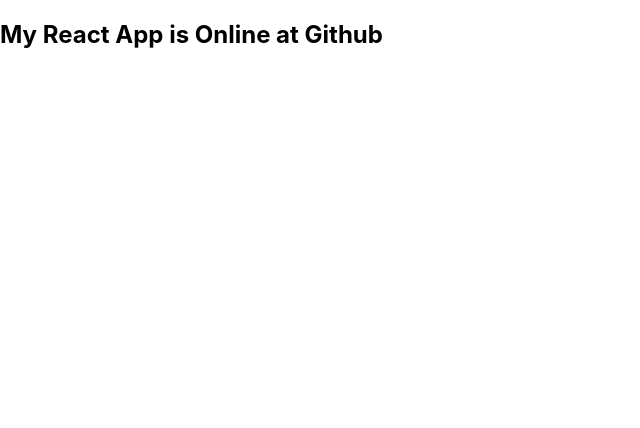
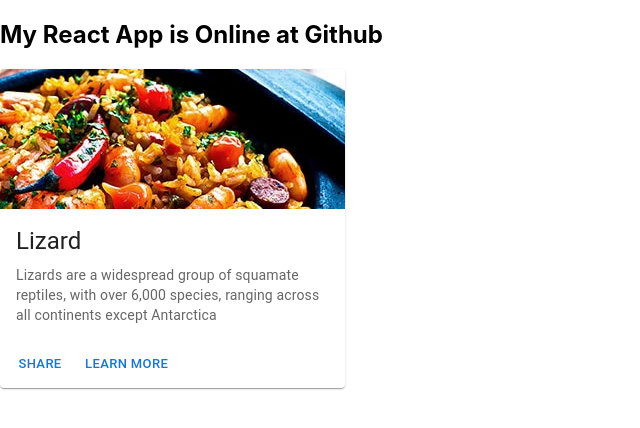
Before and after one commit to codesproject/kontect, a React (Create React App) app: page / in a window 1280 px wide. Shown: the top 428 px of the page, without its empty margins (0-640 px from the left). Built offline with nearby package versions, Linux system fonts and the light colour scheme.

Commit message:
mui card

```diff
--- a/package.json
+++ b/package.json
@@ -4,9 +4,14 @@
   "version": "0.1.0",
   "private": true,
   "dependencies": {
+    "@emotion/react": "^11.9.0",
+    "@emotion/styled": "^11.8.1",
+    "@mui/material": "^5.6.4",
     "@testing-library/jest-dom": "^5.16.4",
     "@testing-library/react": "^13.2.0",
     "@testing-library/user-event": "^13.5.0",
+    "install": "^0.13.0",
+    "npm": "^8.9.0",
     "react": "^18.1.0",
     "react-dom": "^18.1.0",
     "react-scripts": "5.0.1",
--- a/src/App.js
+++ b/src/App.js
@@ -1,9 +1,13 @@
 import './App.css';
+import Cont from './cont';
+
+
 
 function App() {
   return (
     <div>
       <h2>My React App is Online at Github</h2>
+      <Cont />
     </div>
   );
 }
--- /dev/null
+++ b/src/cont.js
@@ -0,0 +1,38 @@
+import img from './images/paella.jpg';
+import Card from '@mui/material/Card';
+import CardActions from '@mui/material/CardActions';
+import CardContent from '@mui/material/CardContent';
+import CardMedia from '@mui/material/CardMedia';
+import Button from '@mui/material/Button';
+import Typography from '@mui/material/Typography';
+
+
+function Cont() {
+    return (
+        <div>
+            <Card sx={{ maxWidth: 345 }}>
+      <CardMedia
+        component="img"
+        height="140"
+        image={img}
+        alt="green iguana"
+      />
+      <CardContent>
+        <Typography gutterBottom variant="h5" component="div">
+          Lizard
+        </Typography>
+        <Typography variant="body2" color="text.secondary">
+          Lizards are a widespread group of squamate reptiles, with over 6,000
+          species, ranging across all continents except Antarctica
+        </Typography>
+      </CardContent>
+      <CardActions>
+        <Button size="small">Share</Button>
+        <Button size="small">Learn More</Button>
+      </CardActions>
+    </Card>
+        </div>
+    )
+}
+
+export default Cont
```
Also changed, not shown: src/images/paella.jpg (added), 1 other file (tests, documents, lock files or other folders).
